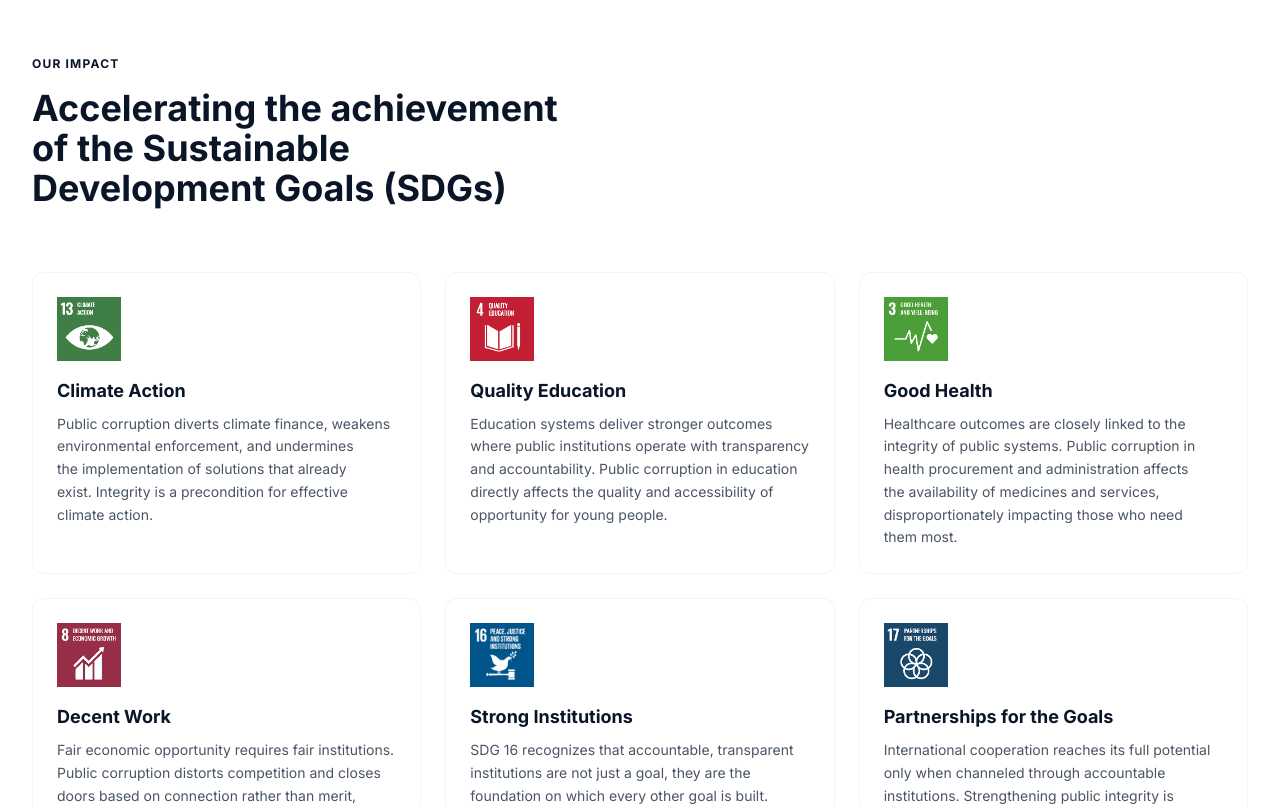
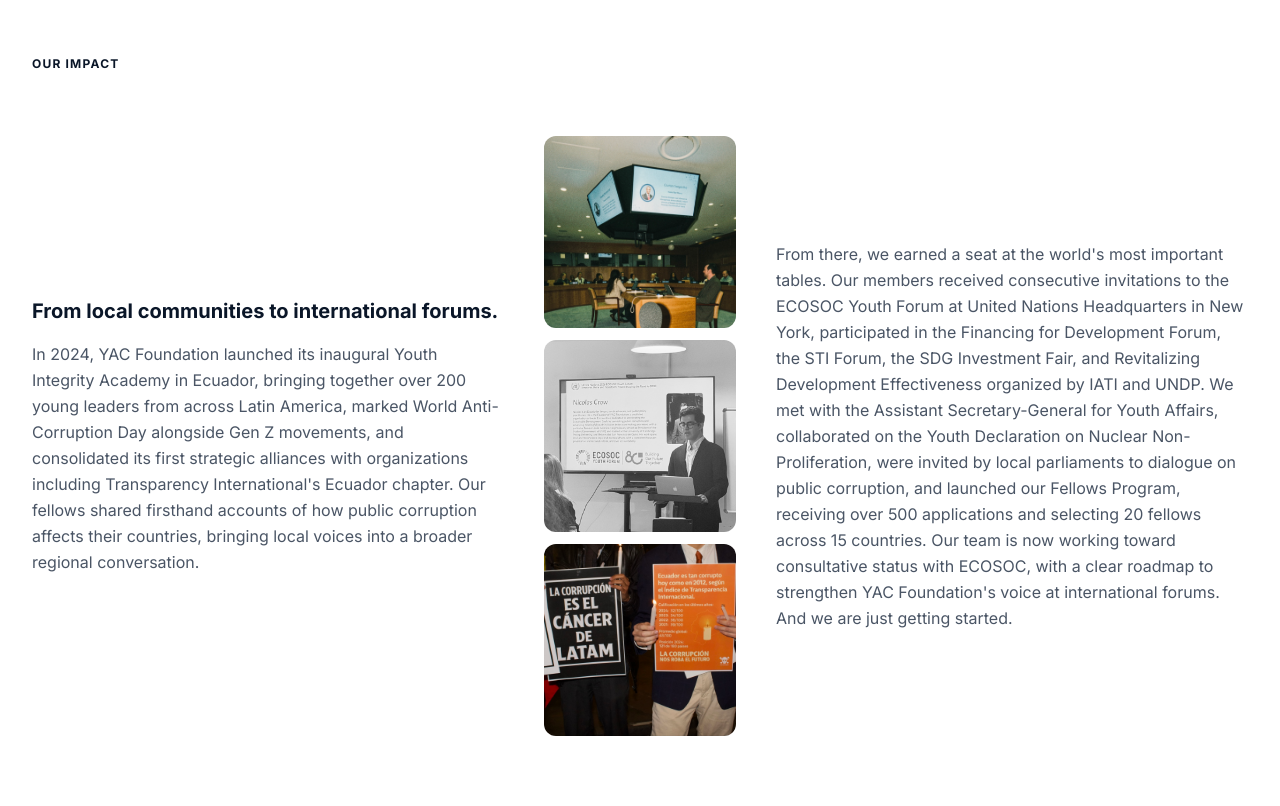
Before and after one commit to fercodes/yac, a Next.js app: page /en in a window 1280 px wide. Shown: the part 6540-7346 px from the top of the page. Built offline with nearby package versions, Linux system fonts and the light colour scheme.

Commit message:
Update sdgs section with more info

```diff
--- a/components/sdg-section.tsx
+++ b/components/sdg-section.tsx
@@ -15,10 +15,53 @@ export default function SdgsSection({ locale }: SdgsSectionProps) {
     <section className="bg-white py-20 md:py-32">
       <div className="max-w-7xl mx-auto px-4 sm:px-6 lg:px-8">
         {/* Header */}
-        <div className="max-w-2xl mb-16">
+        <div className="mb-16">
           <span className="text-xs font-bold text-primary tracking-widest uppercase mb-4 block">
             {t('eyebrow')}
           </span>
+        </div>
+
+        {/* Impact split: left text / photos / right text */}
+        <div className="flex flex-col md:flex-row items-center gap-10 mb-20">
+          {/* Left text */}
+          <div className="flex-1">
+            <h3 className="text-xl font-bold text-primary mb-4">
+              {t('impactLeftHeading')}
+            </h3>
+            <p className="text-gray-600 leading-relaxed text-sm md:text-base">
+              {t('impactLeft')}
+            </p>
+          </div>
+
+          {/* Photos column */}
+          <div className="flex flex-row md:flex-col gap-3 flex-shrink-0">
+            {(t.raw('impactPhotos') as any[]).map(
+              (photo: any, index: number) => (
+                <div
+                  key={index}
+                  className="relative w-28 h-28 md:w-48 md:h-48 rounded-xl overflow-hidden"
+                >
+                  <Image
+                    src={'/images/' + photo.image}
+                    alt={photo.alt}
+                    fill
+                    className="object-cover"
+                  />
+                </div>
+              ),
+            )}
+          </div>
+
+          {/* Right text */}
+          <div className="flex-1">
+            <p className="text-gray-600 leading-relaxed text-sm md:text-base">
+              {t('impactRight')}
+            </p>
+          </div>
+        </div>
+
+        {/* Heading */}
+        <div className="max-w-2xl mb-16">
           <h2 className="text-3xl md:text-4xl font-bold text-primary">
             {t('heading')}
           </h2>
@@ -67,10 +110,7 @@ export default function SdgsSection({ locale }: SdgsSectionProps) {
         </p>
         <div className="flex flex-wrap items-center justify-center gap-10">
           {(t.raw('sponsors') as any[]).map((sponsor: any, index: number) => (
-            <div
-              key={index}
-              className="relative h-10 w-32"
-            >
+            <div key={index} className="relative h-10 w-32">
               <Image
                 src={'/images/' + sponsor.image}
                 alt={sponsor.name}
--- a/messages/en.json
+++ b/messages/en.json
@@ -70,6 +70,14 @@
   },
   "sdgs": {
     "eyebrow": "Our impact",
+    "impactLeftHeading": "From local communities to international forums.",
+    "impactLeft": "In 2024, YAC Foundation launched its inaugural Youth Integrity Academy in Ecuador, bringing together over 200 young leaders from across Latin America, marked World Anti-Corruption Day alongside Gen Z movements, and consolidated its first strategic alliances with organizations including Transparency International's Ecuador chapter. Our fellows shared firsthand accounts of how public corruption affects their countries, bringing local voices into a broader regional conversation.",
+    "impactRight": "From there, we earned a seat at the world's most important tables. Our members received consecutive invitations to the ECOSOC Youth Forum at United Nations Headquarters in New York, participated in the Financing for Development Forum, the STI Forum, the SDG Investment Fair, and Revitalizing Development Effectiveness organized by IATI and UNDP. We met with the Assistant Secretary-General for Youth Affairs, collaborated on the Youth Declaration on Nuclear Non-Proliferation, were invited by local parliaments to dialogue on public corruption, and launched our Fellows Program, receiving over 500 applications and selecting 20 fellows across 15 countries. Our team is now working toward consultative status with ECOSOC, with a clear roadmap to strengthen YAC Foundation's voice at international forums. \nAnd we are just getting started.",
+    "impactPhotos": [
+      { "image": "photo2.jpg", "alt": "" },
+      { "image": "photo17.jpg", "alt": "" },
+      { "image": "photo19.jpg", "alt": "" }
+    ],
     "heading": "Accelerating the achievement of the Sustainable Development Goals (SDGs)",
     "ctaLinkText": "Join the organization",
     "ctaLinkUrl": "/en/join",
```
Also changed, not shown: public/images/photo19.jpg (added).
